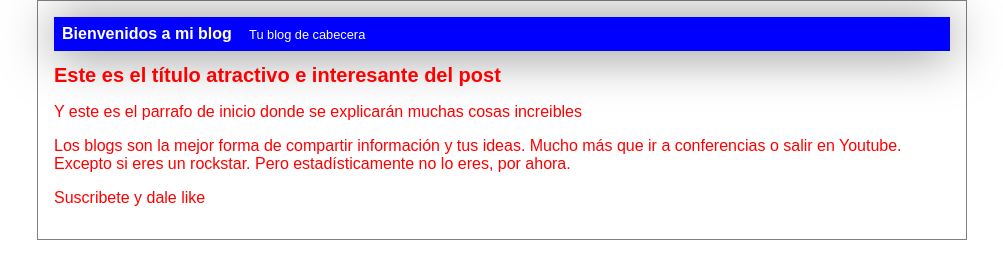
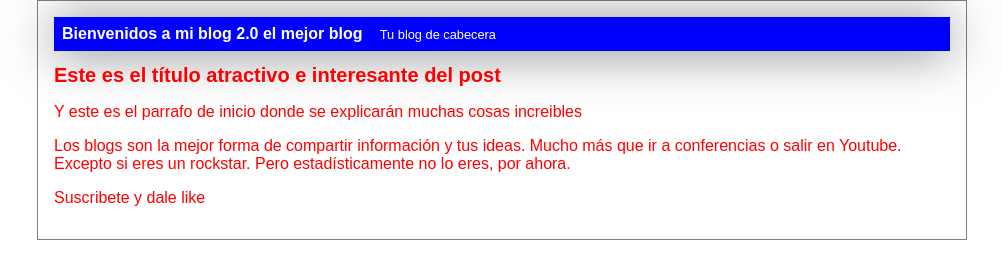
Before and after one commit to chrisWO92/git_github, a plain HTML site: page index.html in a window 1280 px wide. Shown: the whole page, without its empty margins (138-1141 px from the left). Drawn offline with Linux system fonts and the light colour scheme.

Commit message:
2.0 el mejor blog

```diff
--- a/index.html
+++ b/index.html
@@ -10,7 +10,7 @@
 <body>
     <div id="container">
         <div id="cabecera">
-            Bienvenidos a mi blog
+            Bienvenidos a mi blog 2.0 el mejor blog
             <span id="tagline">
                 Tu blog de cabecera
             </span>
```
